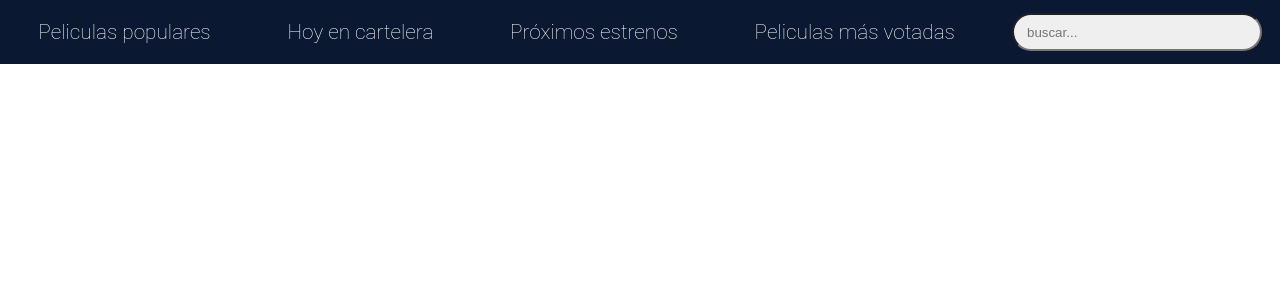
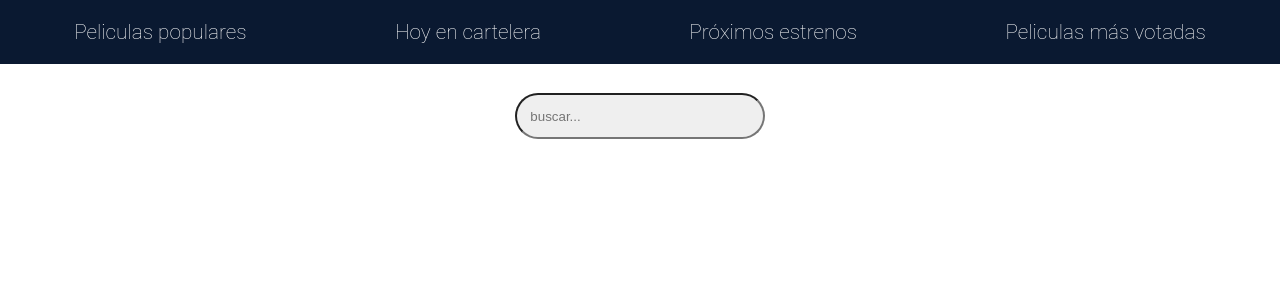
Before and after one commit to rafavillarraso/final-movie-app, a React (Create React App) app: page / in a window 1280 px wide. Shown: the top 300 px of the page. Built offline with nearby package versions, Linux system fonts and the light colour scheme.

Commit message:
se actualiza la barra de busqueda y se inclye en app.js

```diff
--- a/src/App.js
+++ b/src/App.js
@@ -2,23 +2,49 @@ import React from 'react';
 import Header from './components/Header/Header';
 import Movies from './containers/Movies/Movies';
 import Result from './containers/SearchBar/Result';
+import { BrowserRouter, Switch, Route } from 'react-router-dom';
 import SearchBar from './containers/SearchBar/SearchBar';
-
-import { BrowserRouter, Switch, Route } from 'react-router-dom';
+import { render } from '@testing-library/react';
 
 
-function App() {
+
+class App extends React.Component {
+  constructor() {
+    super()
+    this.state = {
+      movies: [],
+      searchTerm:''
+    }
+}
+
+  handleSubmit = (event) => {
+    event.preventDefault();
+
+    fetch(`https://api.themoviedb.org/3/search/movie?api_key=d8d9fc93da62143ba1f2babedea9cc4e&language=en-US&page=1&include_adult=false&query=${this.state.searchTerm}`)
+    .then(data => data.json())
+    .then(data => {
+        console.log(data);
+        this.setState({movies: [...data.results]})
+    })
+  }
+
+  handleChange = (event) => {
+    this.setState({ searchTerm: event.target.value})
+  }
+
+  render(){
   return (
     <div>
     <BrowserRouter>
       <Header />
+      <SearchBar handleSubmit={this.handleSubmit} handleChange={this.handleChange}/>
       <Switch>
         <Route path='/:movieType' component={Movies} exact/>
-        {/* <Route path='/:movieTitle' component={Result} /> */}
       </Switch>
     </BrowserRouter>
     </div>
   );
 }
+}
 
 export default App;
--- a/src/components/Header/Header.jsx
+++ b/src/components/Header/Header.jsx
@@ -1,15 +1,14 @@
-import React, { useState, setState } from 'react';
+import React from 'react';
 import './Header.scss';
 import { NavLink } from 'react-router-dom';
 import SearchBar from '../../containers/SearchBar/SearchBar';
 import Result from '../../containers/SearchBar/Result';
 
+const Header = () => {
 
 
-const Header = () =>{
-
     return (<header>
-         <NavLink to='/popular'>
+        <NavLink to='/popular'>
             <span className="popular">Peliculas populares</span>
         </NavLink>
 
@@ -24,14 +23,8 @@ const Header = () =>{
         <NavLink to='/top_rated'>
             <span className="top_rated">Peliculas más votadas</span>
         </NavLink>
-        <SearchBar />
-        {/* <div><form className='buscar'>
-                <input
-                    type="search"
-                    placeholder="buscar..."
-                    />
-        </form>
-        </div> */}
+        {/* <SearchBar /> */}
+
     </header>)
 }
 
--- a/src/components/Header/Header.scss
+++ b/src/components/Header/Header.scss
@@ -22,7 +22,13 @@ header {
         transition: all 0.3s;
     }
 }
+.contenedorbuscar {
+    display: flex;
+    align-items: center;
+    flex-direction: column;
+    padding: 1em;
 
+}
 .buscar {
     width: 250px;
     input {
@@ -32,7 +38,9 @@ header {
     background-color: $grisclaro;
     border-radius: 50px;
     width: 100%;
-    padding-left: 1em;
+    padding: 1em;
     margin-top: 1em;
+    margin-left: auto;
+    margin-right: auto;
     }
 }
--- a/src/containers/SearchBar/Result.jsx
+++ b/src/containers/SearchBar/Result.jsx
@@ -1,19 +1,38 @@
-import axios from 'axios';
-import React, { useEffect, useState } from 'react';
-import Movie from '../../components/Movie/Movie';
+import React from 'react';
+import Movies from '../../containers/Movies/Movies';
 import './Result';
+import SearchBar from './SearchBar';
 
-const Result = props => {
-    const movieTitle = props.match.params.query;
-    const [movies,setMovies] = useState([]);
-    useEffect(()=>{
-        axios.get(`https://api.themoviedb.org/3/search/movie?api_key=d8d9fc93da62143ba1f2babedea9cc4e&language=en-US&page=1&include_adult=false&${movieTitle}`)
-        .then(res=>setMovies(res.data.results))
-        .catch(console.error)
-    },[movieTitle])
-    return <div className='movies'>
-        {movies.map(movie=><Movie key={movie.id} movie={movie} />)}
-        </div>
-};
+class Result extends React.Component{
+    state = {
+        results: [],
+        usedSearch: false
+    }
+
+    handleResults = (results) => {
+        this.setState ({results, usedSearch: true})
+    }
+
+    renderResults = () => {
+        return this.state.results.length === 0
+            ?<p>Results not found</p>
+            :<Movies movies={this.state.results} />
+    }
+
+    render(){
+        return(
+            <div>
+                <SearchBar onResults={this.handleResults}/>
+                {
+                    this.state.usedSearch
+                    ? this.renderResults()
+                    :<small></small>
+                }
+            </div>
+
+        )
+    }
+
+}
 
 export default Result;
--- a/src/containers/SearchBar/SearchBar.jsx
+++ b/src/containers/SearchBar/SearchBar.jsx
@@ -1,41 +1,55 @@
 import React from 'react';
-import Movie from '../../components/Movie/Movie'
-import axios from 'axios';
-import { useState } from 'react';
 
-class SearchBar extends React.Component {
-    constructor(props) {
-        super(props);
-        this.state = {search: ''};
-    };
 
-    handleChange = (event) => {
-        this.setState({[event.target.name]: event.target.value})
-    }
-
-    handleSubmit = (event) => {
-        event.preventDefault();
-
-        axios.get(`https://api.themoviedb.org/3/search/movie?api_key=d8d9fc93da62143ba1f2babedea9cc4e&language=en-US&page=1&include_adult=false&query=${this.state.search}`)
-        .then(res=>(res.data.results))
-        .catch(console.error)
-
-    }
-    render() {
+const SearchBar = (props) =>{
         return (
-
-            <form className='buscar'>
+            <div className='contenedorbuscar'>
+            <form className='buscar' onSubmit={props.handleSubmit}>
                 <input
                     name="search"
                     type="search"
                     placeholder="buscar..."
-                    value={this.state.search}
-                    onChange={this.handleChange}
-                    />
-            </form>
+                    onChange={props.handleChange}
+                            />
+                    </form>
+                    </div>
 
-        )
-    }
-}
+                )
+            }
+
+
+//     constructor(props) {
+//         super(props);
+//         this.state = {search: ''};
+//     };
+
+//     handleChange = (event) => {
+//         this.setState({[event.target.name]: event.target.value})
+//     }
+
+//     handleSubmit = (event) => {
+//         event.preventDefault();
+
+//         axios.get(`https://api.themoviedb.org/3/search/movie?api_key=d8d9fc93da62143ba1f2babedea9cc4e&language=en-US&page=1&include_adult=false&query=${this.state.search}`)
+//         .then(res=>(res.data.results))
+//         .catch(console.error)
+
+//     }
+//     render() {
+//         return (
+
+//             <form className='buscar'>
+//                 <input
+//                     name="search"
+//                     type="search"
+//                     placeholder="buscar..."
+//                     value={this.state.search}
+//                     onChange={this.handleChange}
+//                     />
+//             </form>
+
+//         )
+//     }
+
 
 export default SearchBar;
```
Also changed, not shown: 1 other file (tests, documents, lock files or other folders).
